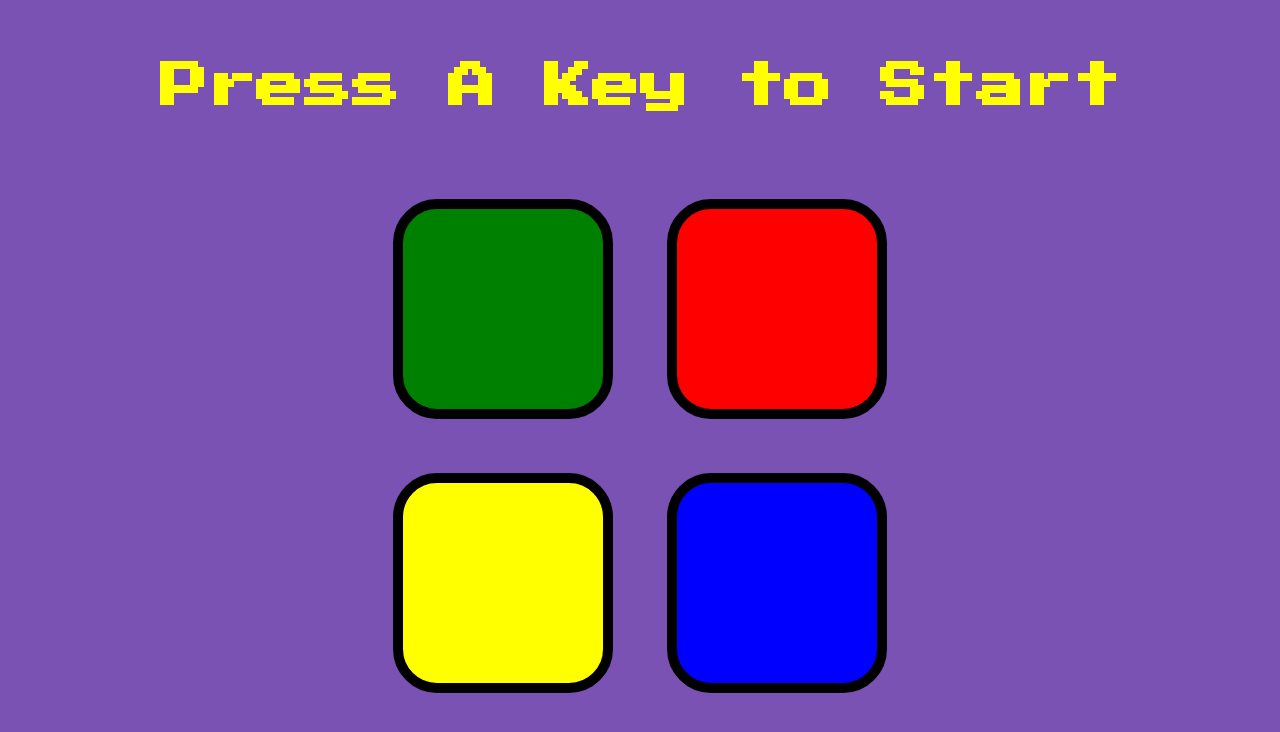
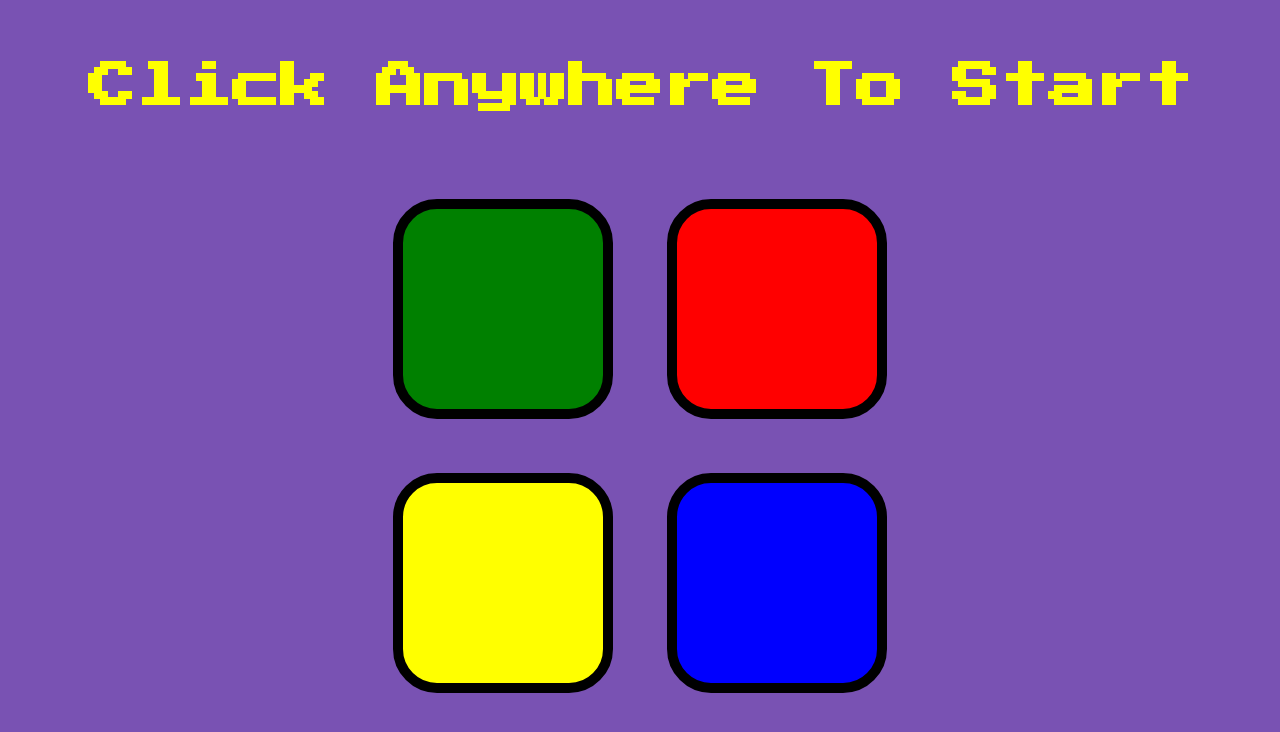
Before and after one commit to kartik2408/SimonGame, a plain HTML site: page index.html in a window 1280 px wide. Drawn offline with nearby package versions, Linux system fonts and the light colour scheme.

Commit message:
Update index.html

```diff
--- a/index.html
+++ b/index.html
@@ -10,7 +10,7 @@
 </head>
 
 <body>
-  <h1 id="level-title">Press A Key to Start</h1>
+  <h1 id="level-title">Click Anywhere To Start</h1>
   <div class="container">
     <div lass="row">
 
```
